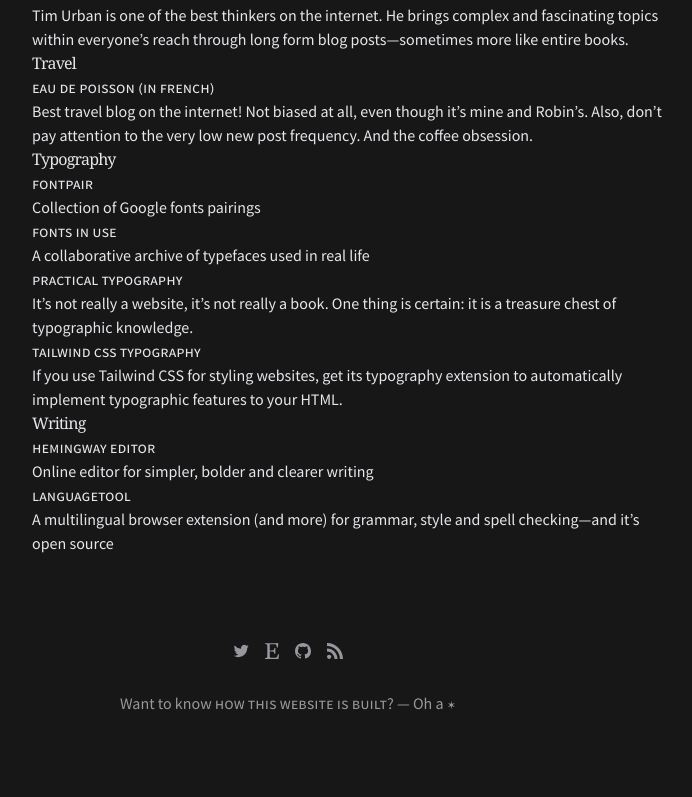
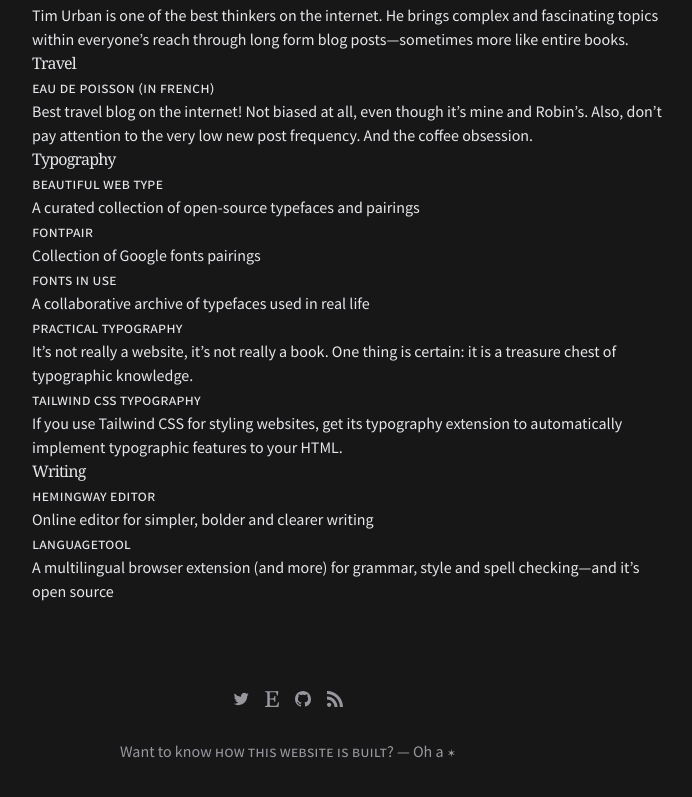
Before and after one commit to hgcl/clara-website, a Next.js app: page /favorites in a window 1280 px wide. Shown: the part 1928-2725 px from the top of the page, without its empty margins (352-1044 px from the left). Built offline with nearby package versions, Linux system fonts and the light colour scheme; a web font is replaced by a local one; what @tailwindcss/typography would draw is missing.

Commit message:
Add data to /favorites

```diff
--- a/data/favoritesData.js
+++ b/data/favoritesData.js
@@ -71,6 +71,13 @@ export const favoritesData = [
     title: "Andy Matuschak",
     description: "Is it still necessary to talk about the digital garden guru?",
     category: [categories.digitalGarden.anchor],
+    best: false,
+  },
+  {
+    link: "https://beautifulwebtype.com/",
+    title: "Beautiful Web Type",
+    description: "A curated collection of open-source typefaces and pairings",
+    category: [categories.typography.anchor],
     best: false,
   },
   {
```
